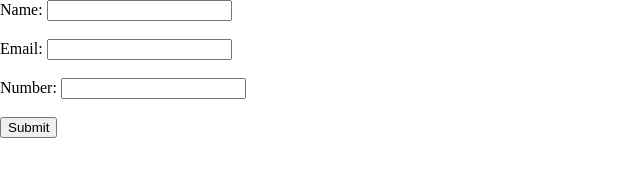
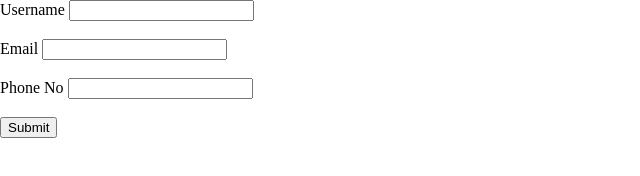
Before and after one commit to devmalya99/appointment-booking-app-with-local-storage-, a plain HTML site: page index.html in a window 1280 px wide. Shown: the full height of the page, 0-640 px from the left. Drawn offline with Linux system fonts and the light colour scheme.

Commit message:
Update index.html

```diff
--- a/index.html
+++ b/index.html
@@ -7,39 +7,20 @@
     <title>Document</title>
   </head>
   <body style="margin: 0">
-    <!-- Write your code below -->
-    <form id="userForm">
+    <form id="myForm" onsubmit="handleFormSubmit(event)">
+      <label for="username">Username</label>
+      <input type="text" name="username" id="username" />
+       <br><br>
+      <label for="email">Email</label>
+      <input type="email" name="email" id="email" />
 
-
-        <label for="userName">Name:
-            <input type="text" id="userName">
-        </label>
-
-        <br>
-        <br>
-
-       <label for="uEmail">Email:
-       <input type="email" id="uEmail">
-       </label>
-
-        <br>
-        <br>
-
-       <label for="number">Number:
-        <input type="tel" id="number">
-       </label>
-
-       <br>
-       <br>
-
-       <button type="submit">
-       Submit
-       </button>
-
+      <br><br>
+      <label for="phone">Phone No</label>
+      <input type="tel" name="phone" id="phone" />
+     <br>
+      <br>
+      <button type="submit">Submit</button>
     </form>
-
-
-
   </body>
   <script src="index.js"></script>
 </html>
```
